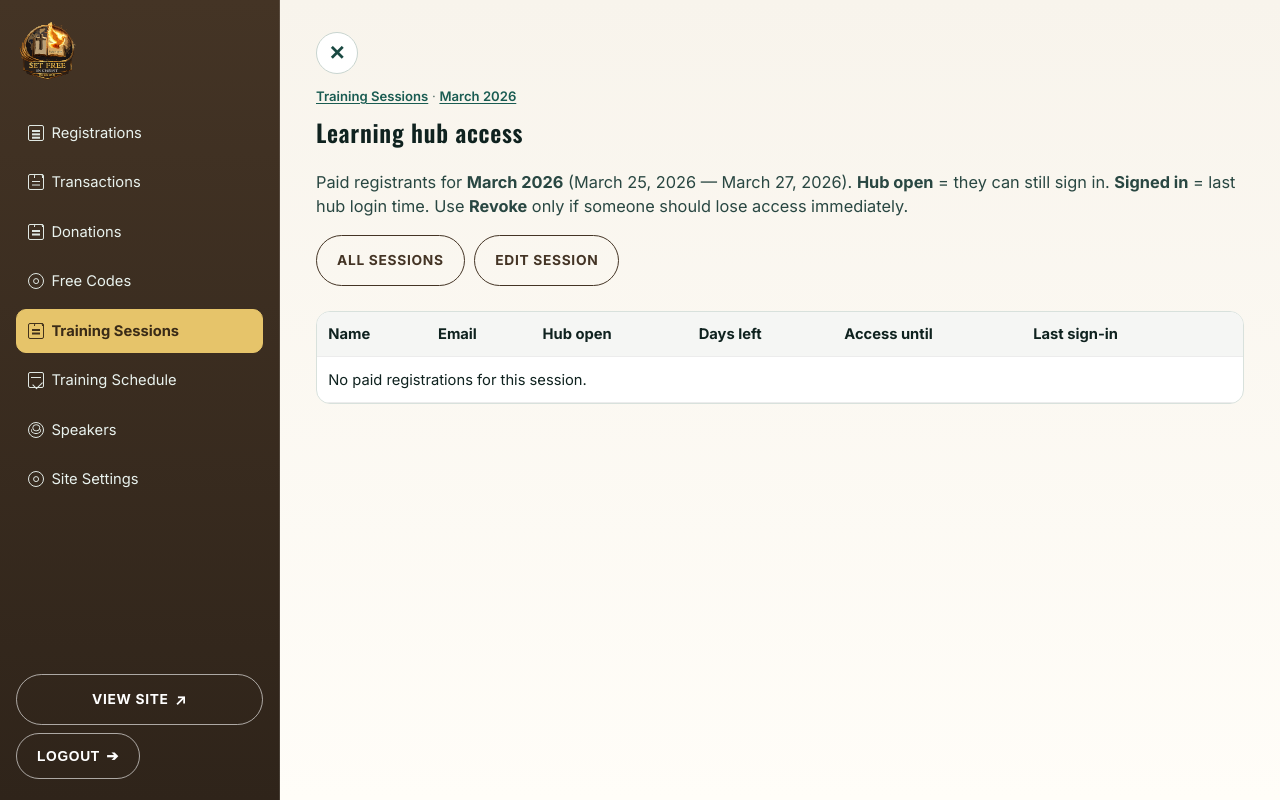
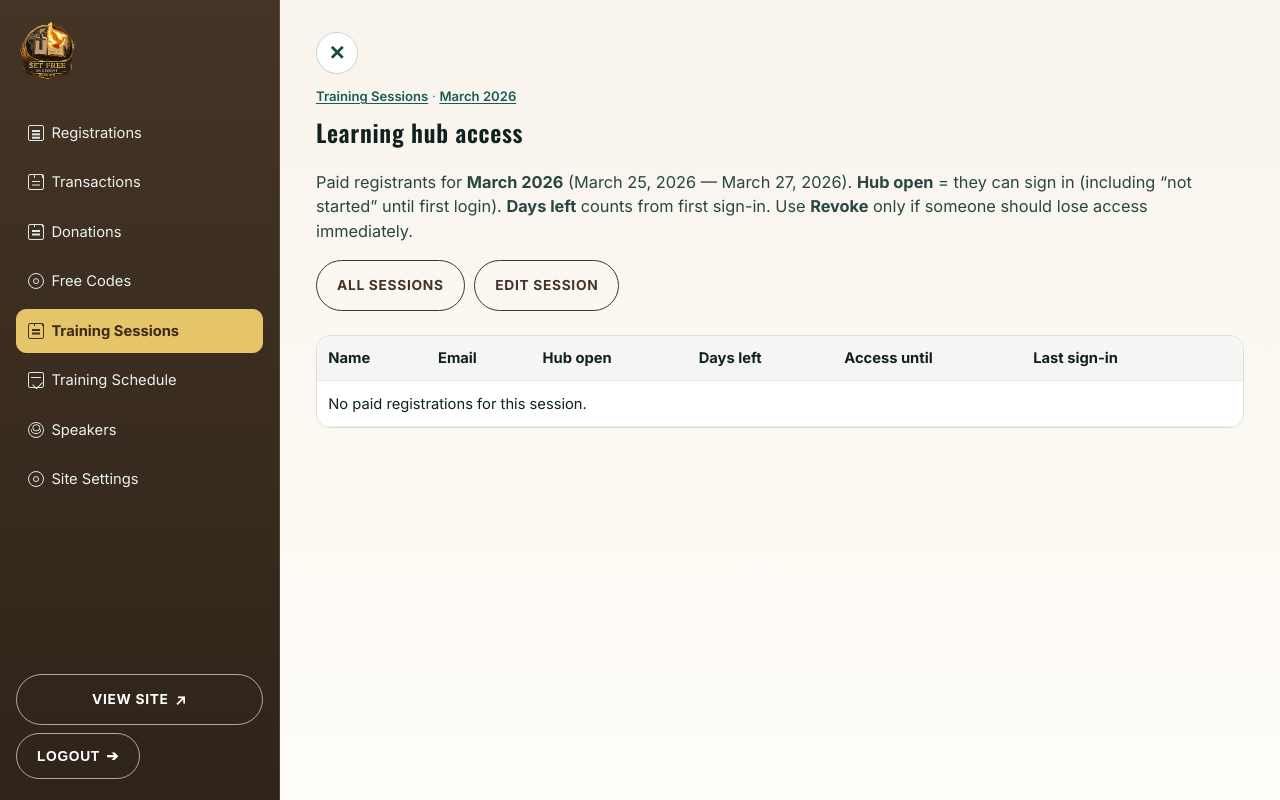
Before and after one commit to josueadimado/sfic, a Django app: page /dashboard/sessions/c0f3f3b1-9134-4daa-8a26-5c9f2cb4d0e1/hub-access/ in a window 1280 px wide. Run offline with Django 5.2, Linux system fonts and the light colour scheme; the visitor is signed in with stand-in values (Sample User, id 1); data comes from the database, SQL or seed files in the repository; data that the repository does not hold is empty.

Commit message:
Hub: 30-day access starts on first portal sign-in
- provision_portal_access no longer sets portal_access_until; activate on login
- admin_extend clears expired until so next sign-in starts fresh window
- reset/forgot-password and broadcast include not-yet-started (until null)
- Migration clears until for paid rows that never signed in; admin UI/email copy

Made-with: Cursor

```diff
--- a/intensive/management/commands/portal_broadcast_signin_link.py
+++ b/intensive/management/commands/portal_broadcast_signin_link.py
@@ -9,6 +9,7 @@ Use --reset-passwords to send the full credentials template with a NEW password
 """
 
 from django.core.management.base import BaseCommand
+from django.db.models import Q
 from django.utils import timezone
 
 from intensive.models import Registration, RegistrationStatus
@@ -36,7 +37,7 @@ class Command(BaseCommand):
             "--reset-passwords",
             action="store_true",
             help="Generate a new shared portal password per email and send the full credentials email "
-            "(only registrations with portal_access_until in the future).",
+            "(paid registrations with hub not expired: until unset or in the future).",
         )
 
     def handle(self, *args, **options):
@@ -50,7 +51,7 @@ class Command(BaseCommand):
         ).exclude(portal_password_hash="")
 
         if not include_expired:
-            qs = qs.filter(portal_access_until__gt=now)
+            qs = qs.filter(Q(portal_access_until__isnull=True) | Q(portal_access_until__gt=now))
 
         qs = qs.order_by("email", "id")
 
--- a/intensive/models.py
+++ b/intensive/models.py
@@ -292,7 +292,7 @@ class Registration(models.Model):
     portal_access_until = models.DateTimeField(
         null=True,
         blank=True,
-        help_text="After this time, portal login and downloads stop for this registration.",
+        help_text="End of the 30-day hub window. Left blank until the learner’s first successful sign-in; then set to sign-in time + 30 days.",
     )
     portal_last_login_at = models.DateTimeField(
         null=True,
--- a/intensive/views.py
+++ b/intensive/views.py
@@ -63,7 +63,6 @@ from .services import (
     build_donation_manage_url,
     forward_donation_to_donor_elf,
     DONATION_MANAGE_SALT,
-    PORTAL_ACCESS_DAYS,
     provision_portal_access,
     send_admin_donation_notification,
     send_admin_new_registration_notification,
@@ -1650,12 +1649,8 @@ def dashboard_send_portal_invites(request: HttpRequest) -> HttpResponse:
             return redirect("dashboard")
         qs = qs.filter(session_id=session_id)
 
-    now = timezone.now()
     sent = 0
     for reg in qs.iterator(chunk_size=100):
-        if reg.portal_access_until is None or reg.portal_access_until <= now:
-            reg.portal_access_until = now + timedelta(days=PORTAL_ACCESS_DAYS)
-            reg.save(update_fields=["portal_access_until", "updated_at"])
         provision_portal_access(reg, send_email=True)
         sent += 1
     if sent:
@@ -1678,13 +1673,19 @@ def _hub_days_span_label(until_list: list, now) -> str:
     if not until_list:
         return "—"
     days_vals = []
+    any_not_started = False
     for u in until_list:
-        if u and u > now:
+        if u is None:
+            any_not_started = True
+        elif u > now:
             days_vals.append(max(0, math.ceil((u - now).total_seconds() / 86400)))
     if not days_vals:
-        return "—"
+        return "1st login" if any_not_started else "—"
     lo, hi = min(days_vals), max(days_vals)
-    return f"{lo}–{hi} d" if lo != hi else f"{lo} d"
+    out = f"{lo}–{hi} d" if lo != hi else f"{lo} d"
+    if any_not_started:
+        out += "*"
+    return out
 
 
 @login_required
@@ -1697,7 +1698,10 @@ def dashboard_sessions(request: HttpRequest) -> HttpResponse:
                 "registrations",
                 filter=Q(
                     registrations__status=RegistrationStatus.PAID,
-                    registrations__portal_access_until__gt=now,
+                )
+                & (
+                    Q(registrations__portal_access_until__isnull=True)
+                    | Q(registrations__portal_access_until__gt=now)
                 ),
             ),
             hub_signed_in_n=Count(
@@ -1715,7 +1719,8 @@ def dashboard_sessions(request: HttpRequest) -> HttpResponse:
         open_until = Registration.objects.filter(
             session_id__in=sid_list,
             status=RegistrationStatus.PAID,
-            portal_access_until__gt=now,
+        ).filter(
+            Q(portal_access_until__isnull=True) | Q(portal_access_until__gt=now)
         ).values_list("session_id", "portal_access_until")
         until_by_session = defaultdict(list)
         for sess_id, until in open_until:
@@ -1736,15 +1741,20 @@ def dashboard_session_hub_access(request: HttpRequest, session_id) -> HttpRespon
     )
     rows = []
     for reg in paid:
-        hub_open = bool(reg.portal_access_until and reg.portal_access_until > now)
+        u = reg.portal_access_until
+        hub_open = u is None or u > now
         days_left = None
-        if hub_open and reg.portal_access_until:
-            days_left = max(0, math.ceil((reg.portal_access_until - now).total_seconds() / 86400))
+        days_note = ""
+        if u is None and hub_open:
+            days_note = "Starts at first sign-in"
+        elif hub_open and u:
+            days_left = max(0, math.ceil((u - now).total_seconds() / 86400))
         rows.append(
             {
                 "reg": reg,
                 "hub_open": hub_open,
                 "days_left": days_left,
+                "days_note": days_note,
             }
         )
     return render(
--- a/templates/intensive/dashboard_registration_detail.html
+++ b/templates/intensive/dashboard_registration_detail.html
@@ -28,7 +28,7 @@
             <p><strong>Payment Reference:</strong> {{ registration.payment_ref|default:"-" }}</p>
             <p><strong>Created:</strong> {{ registration.created_at }}</p>
             {% if registration.status == "PAID" %}
-                <p><strong>Portal access until:</strong> {% if registration.portal_access_until %}{{ registration.portal_access_until|date:"F j, Y g:i A" }}{% else %}Not set{% endif %}</p>
+                <p><strong>Portal access until:</strong> {% if registration.portal_access_until %}{{ registration.portal_access_until|date:"F j, Y g:i A" }}{% else %}Not started — 30 days begin at first portal sign-in{% endif %}</p>
                 <p><strong>Portal password:</strong> {% if registration.portal_password_hash %}Yes (stored securely){% else %}Not created yet{% endif %}</p>
             {% endif %}
         </div>
@@ -36,7 +36,7 @@
         {% if registration.status == "PAID" %}
             <h2 class="admin-side-title" style="margin-top: 1.25rem;">Participant portal email</h2>
             <p class="admin-subtitle">
-                Send the same message registrants get automatically: link to the portal, their email, password, and access end date.
+                Send the same message registrants get automatically: link to the portal, their email, and password. Access end date is set at their first sign-in (30 days from then).
                 <strong>First‑time invite</strong> only sends if they do not have a password yet.
                 <strong>Reset password</strong> creates a new password and emails it (all active registrations for this email share one password).
             </p>
--- a/templates/intensive/dashboard_session_hub_access.html
+++ b/templates/intensive/dashboard_session_hub_access.html
@@ -13,7 +13,7 @@
         <h1>Learning hub access</h1>
         <p class="admin-subtitle">
             Paid registrants for <strong>{{ session.title }}</strong> ({{ session.start_date }} — {{ session.end_date }}).
-            <strong>Hub open</strong> = they can still sign in. <strong>Signed in</strong> = last hub login time. Use <strong>Revoke</strong> only if someone should lose access immediately.
+            <strong>Hub open</strong> = they can sign in (including “not started” until first login). <strong>Days left</strong> counts from first sign-in. Use <strong>Revoke</strong> only if someone should lose access immediately.
         </p>
         {% if messages %}
             <div class="alerts">
@@ -48,7 +48,7 @@
                             <td><strong>{{ reg.full_name }}</strong></td>
                             <td>{{ reg.email }}</td>
                             <td>{% if row.hub_open %}<span class="admin-hub-pill admin-hub-pill--yes">Yes</span>{% else %}<span class="admin-hub-pill admin-hub-pill--no">No</span>{% endif %}</td>
-                            <td>{% if row.days_left is not None %}{{ row.days_left }} d{% else %}—{% endif %}</td>
+                            <td>{% if row.days_note %}{{ row.days_note }}{% elif row.days_left is not None %}{{ row.days_left }} d{% else %}—{% endif %}</td>
                             <td>{% if reg.portal_access_until %}{{ reg.portal_access_until|date:"M j, Y g:i A" }}{% else %}—{% endif %}</td>
                             <td>{% if reg.portal_last_login_at %}{{ reg.portal_last_login_at|date:"M j, Y g:i A" }}{% else %}—{% endif %}</td>
                             <td>
@@ -80,7 +80,7 @@
                 </div>
                 <dl class="admin-hub-access-card__stats">
                     <div><dt>Hub open</dt><dd>{% if row.hub_open %}<span class="admin-hub-pill admin-hub-pill--yes">Yes</span>{% else %}<span class="admin-hub-pill admin-hub-pill--no">No</span>{% endif %}</dd></div>
-                    <div><dt>Days left</dt><dd>{% if row.days_left is not None %}{{ row.days_left }} d{% else %}—{% endif %}</dd></div>
+                    <div><dt>Days left</dt><dd>{% if row.days_note %}{{ row.days_note }}{% elif row.days_left is not None %}{{ row.days_left }} d{% else %}—{% endif %}</dd></div>
                     <div><dt>Access until</dt><dd>{% if reg.portal_access_until %}{{ reg.portal_access_until|date:"M j, Y g:i A" }}{% else %}—{% endif %}</dd></div>
                     <div><dt>Last sign-in</dt><dd>{% if reg.portal_last_login_at %}{{ reg.portal_last_login_at|date:"M j, Y g:i A" }}{% else %}Never{% endif %}</dd></div>
                 </dl>
--- a/templates/intensive/dashboard_sessions.html
+++ b/templates/intensive/dashboard_sessions.html
@@ -95,6 +95,9 @@
                     {% endfor %}
                 </tbody>
             </table>
+            <p class="admin-footnote-hint" style="margin-top:0.65rem;font-size:0.82rem;color:#555;">
+                <strong>Hub days:</strong> <em>1st login</em> = no one has signed in yet, so the 30-day window has not started. An asterisk (*) means some paid seats have started their window and some have not.
+            </p>
         </div>
     </section>
 </main>
--- a/templates/intensive/emails/portal_credentials.html
+++ b/templates/intensive/emails/portal_credentials.html
@@ -6,7 +6,7 @@
 </head>
 <body style="font-family: system-ui, sans-serif; line-height: 1.5; color: #1a1a1a;">
   <p>Hello <strong>{{ registration.full_name }}</strong>,</p>
-  <p>Your <strong>participant portal</strong> is ready. Sign in to download materials and watch training videos within your access period.</p>
+  <p>Your <strong>participant portal</strong> is ready. Sign in to download materials and watch training videos. Your <strong>30-day</strong> access period <strong>starts when you first sign in</strong> (same email and password below).</p>
   <p>
     <a href="{{ portal_url }}" style="display:inline-block;padding:10px 18px;background:#1b4d3e;color:#fff;text-decoration:none;border-radius:8px;">Open participant portal</a>
   </p>
@@ -22,7 +22,7 @@
     {% else %}
     <tr><td colspan="2" style="padding:8px 0 4px 0;font-size:14px;color:#333;"><strong>Password</strong> — Use the same portal password we sent you for a previous registration with this email. If you don’t have it, open the sign-in page and choose <strong>Email me a new password</strong>.</td></tr>
     {% endif %}
-    <tr><td style="padding:4px 12px 4px 0;"><strong>Access until</strong></td><td>{{ access_until|date:"F j, Y, P e" }}</td></tr>
+    <tr><td style="padding:4px 12px 4px 0;"><strong>Access until</strong></td><td>{% if access_until %}{{ access_until|date:"F j, Y, P e" }}{% else %}30 days after your first sign-in{% endif %}</td></tr>
   </table>
   {% if plain_password %}<p style="font-size:14px;color:#555;">Keep this password private. If you lose it, use “Email me a new password” on the portal sign-in page.</p>{% endif %}
   <p style="font-size:14px;color:#555;">— Set Free In Christ</p>
--- a/templates/intensive/emails/portal_credentials.txt
+++ b/templates/intensive/emails/portal_credentials.txt
@@ -1,6 +1,6 @@
 Hello {{ registration.full_name }},
 
-Your participant portal is ready. You can download training materials and watch videos on the site for a limited time (see access end date below).
+Your participant portal is ready. You can download training materials and watch videos on the site. Your 30-day access starts when you first sign in (same email and password below).
 
 Portal link: {{ portal_url }}
 
@@ -13,7 +13,7 @@ Sign in with this email address: {{ registration.email }}
 {% else %}Portal password: Use the same portal password we sent in an earlier invitation for this email address. If you do not have it, open the portal sign-in page and use “Email me a new password.”
 {% endif %}
 
-Access is valid until: {{ access_until|date:"F j, Y, P e" }} (per registration session you may see an earlier date in the portal).
+Access is valid until: {% if access_until %}{{ access_until|date:"F j, Y, P e" }}{% else %}30 days after your first sign-in{% endif %} (each session may show its own end date in the portal).
 
 If you did not register for this training, please ignore this email.
 
--- a/templates/intensive/emails/portal_link_update.html
+++ b/templates/intensive/emails/portal_link_update.html
@@ -18,7 +18,7 @@
   <table style="border-collapse:collapse;margin:16px 0;">
     <tr><td style="padding:4px 12px 4px 0;"><strong>Email</strong></td><td>{{ registration.email }}</td></tr>
     <tr><td colspan="2" style="padding:8px 0 4px 0;font-size:14px;color:#333;">Your <strong>password is the same</strong> as in your earlier invitation. If you forgot it, use <strong>Email me a new password</strong> on the sign-in page.</td></tr>
-    <tr><td style="padding:4px 12px 4px 0;"><strong>Access until</strong></td><td>{% if access_until %}{{ access_until|date:"F j, Y, P e" }}{% else %}—{% endif %}</td></tr>
+    <tr><td style="padding:4px 12px 4px 0;"><strong>Access until</strong></td><td>{% if access_until %}{{ access_until|date:"F j, Y, P e" }}{% else %}30 days after your first sign-in{% endif %}</td></tr>
   </table>
   <p style="font-size:14px;color:#555;">— {{ site_name }}</p>
 </body>
--- a/templates/intensive/emails/portal_link_update.txt
+++ b/templates/intensive/emails/portal_link_update.txt
@@ -9,7 +9,7 @@ Your portal password is unchanged from the one we sent you earlier. Sign in with
 
 If you forgot your password, open the link above and use “Email me a new password.”
 
-Your longest portal access end date (across your registrations) is: {% if access_until %}{{ access_until|date:"F j, Y, P e" }}{% else %}—{% endif %}
+Your longest portal access end date (across your registrations) is: {% if access_until %}{{ access_until|date:"F j, Y, P e" }}{% else %}30 days after your first sign-in (not started yet){% endif %}
 
 If you did not register for this training, you can ignore this email.
 
--- a/templates/intensive/participant/home.html
+++ b/templates/intensive/participant/home.html
@@ -11,9 +11,9 @@
             <h1 class="participant-dashboard__title" id="dash-welcome-title">{{ welcome_name }}</h1>
             <p class="participant-dashboard__lede">
                 {% if allow_file_downloads %}
-                    Your <strong>30-day learning hub</strong> is open: stream training videos below and download PDFs for intensives that have already finished. Videos play in your browser only during this access window.
+                    Your <strong>30-day learning hub</strong> (from your first sign-in) is open: stream training videos below and download PDFs for intensives that have already finished. Videos play in your browser only during this access window.
                 {% else %}
-                    Your <strong>30-day hub</strong> includes <strong>streaming videos</strong> below. <strong>PDF and document downloads</strong> unlock after the last day of your intensive
+                    Your <strong>30-day hub</strong> (from your first sign-in) includes <strong>streaming videos</strong> below. <strong>PDF and document downloads</strong> unlock after the last day of your intensive
                     {% if downloads_unlock_after %}({{ downloads_unlock_after|date:"M j, Y" }}){% endif %}
                     — as long as your access hasn’t expired yet.
                 {% endif %}
```
Also changed, not shown: intensive/participant_views.py (+13 -7 lines), intensive/services.py (+35 -18 lines), intensive/migrations/0027_portal_access_starts_on_first_login.py (added).
